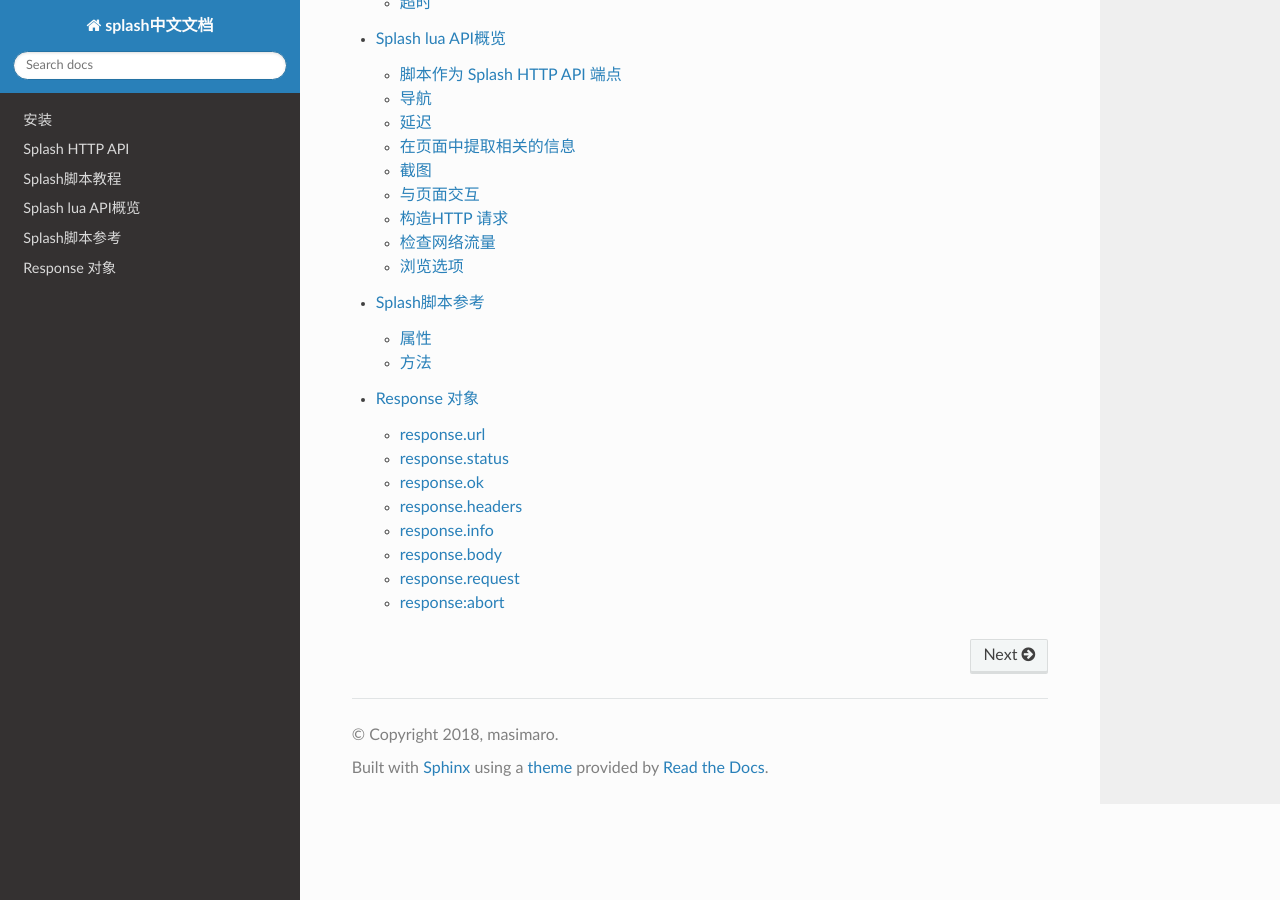
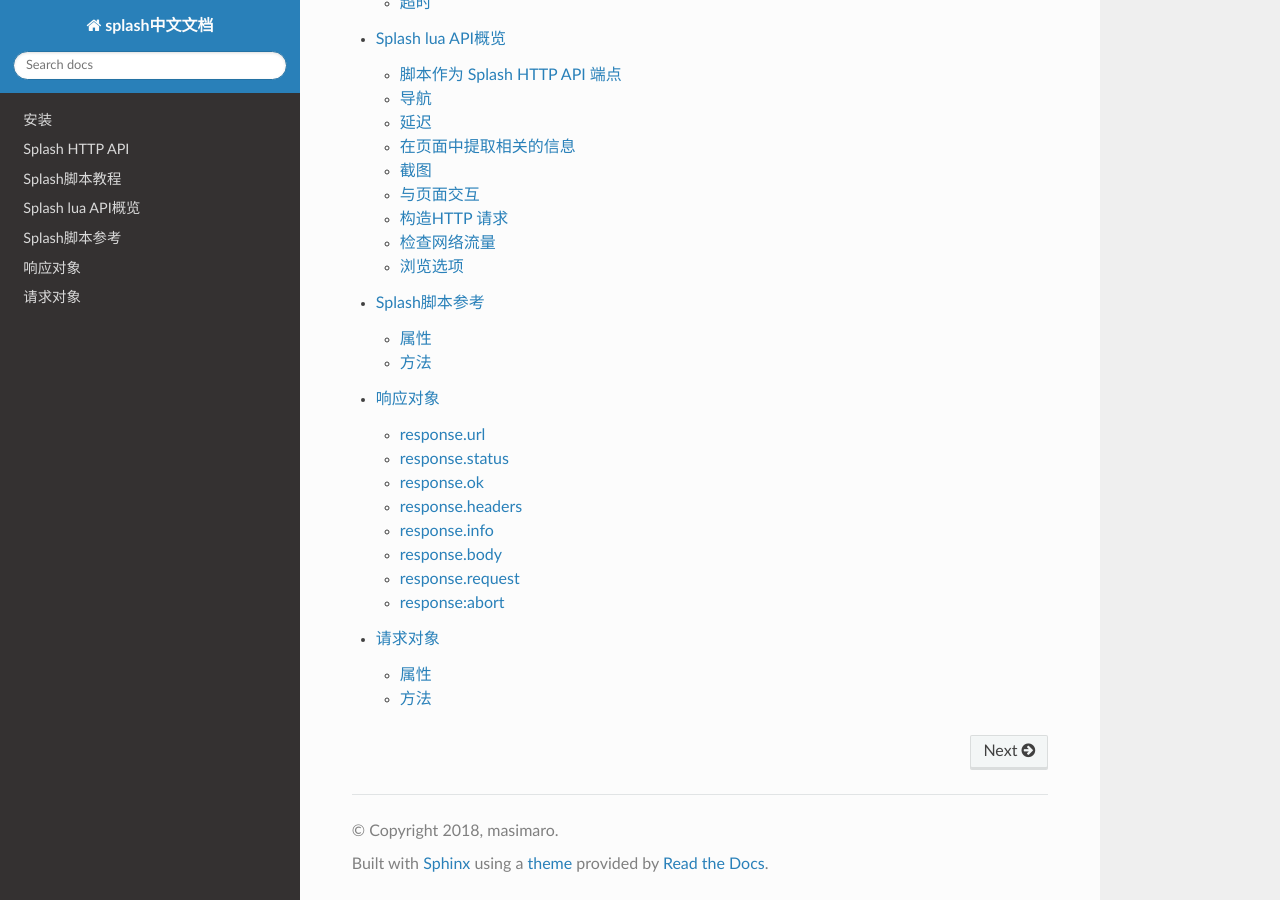
Before and after one commit to aMonst/splash_CN-DOC, a Sphinx documentation site: the page built from source/index.rst, in a window 1280 px wide and 900 px high, scrolled down 1352 px. Built offline with Sphinx 7.4.7 and the Read the Docs theme 2.0.0, drawn with Linux system fonts in a browser that asks for light colours; some of the changed lines change nothing that is shown.

Commit message:
新增scripting-request-object.rst文件

```diff
--- a/source/index.rst
+++ b/source/index.rst
@@ -35,3 +35,4 @@
    scripting-overview
    scripting-ref
    scripting-response-object
+   scripting-request-object
--- /dev/null
+++ b/source/scripting-request-object.rst
@@ -0,0 +1,151 @@
+.. _request-object:
+
+请求对象
+=======================================
+请求对象通过 `splash:on_request <./scripting-ref.html#splash-on-request>`_ 定义的回调函数接收, 它们也可以作为 `response.request <./scripting-response-object.html#splash-response-request>`_
+
+.. _attributes:
+
+属性
+--------------------------------------
+请求对象中用许多属性来描述HTTP请求的相关信息.这些字段仅仅作为一种信息，即使对他们进行修改也不会对最终发送的HTTP请求产生任何影响
+
+.. _request-url:
+
+request.url
+^^^^^^^^^^^^^^^^^^^^^^^^^^^^^^^^^^^^^^^^^
+请求的url
+
+.. _request-method:
+
+request.method
+^^^^^^^^^^^^^^^^^^^^^^^^^^^^^^^^^^^^^^^^
+使用大写字母表示的请求的方法,例如 "GET"
+
+.. _request-headers:
+
+request.headers
+^^^^^^^^^^^^^^^^^^^^^^^^^^^^^^^^^^^^^^^^^^^
+一个用Lua中table结构表示的HTTP的请求头(一个由名称到键值的映射);键值为响应头对应的名称, 值为响应头对应的值.
+
+查询时是不区分大小写的，因此 ``request.headers['content-type']`` 与 ``request.headers['Content-Type']`` 是相同的.
+
+.. _request-info:
+
+request.info
+^^^^^^^^^^^^^^^^^^^^^^^^^^^^^^^^^^^^^^^^^^^^
+它是一个lua中的table结构，以 `HAR request <http://www.softwareishard.com/blog/har-12-spec/#request>`_ 的格式来表示请求数据
+
+.. _methods:
+
+方法
+----------------------------------------------
+
+为了修改或者丢弃某个请求，您可以使用下面列举的 ``request`` 相关方法。请注意这些方法只有在请求发送之前有效
+(如果一个请求已经被发送，那么修改它也就没有意义)。目前您只能在 ``splash:on_request <splash-on-request>`` 定义的回调函数中使用
+
+.. _request-abort:
+
+request:abort
+^^^^^^^^^^^^^^^^^^^^^^^^^^^^^^
+丢弃一个请求
+
+**原型:** ``request:abort()``
+
+**返回值:** ``nil``
+
+**是否异步:** 否
+
+.. _request-enable-response-body:
+
+request:enable_response_body
+^^^^^^^^^^^^^^^^^^^^^^^^^^^^^^^^^^^^
+启用对响应内容的追踪(例如启用之后您可以使用 `response.body <./scripting-response-object.html#splash-response-body>`_ )
+
+**原型:** ``request:enable_response_body()``
+
+**返回值:** ``nil``
+
+**是否异步:** 否
+
+当 `splash.response_body_enabled <./scripting-ref.html#splash-response-body-enabled>`_ 被设置为false时,
+这个函数将会开启每个请求的响应内容追踪, 您可以在 ``splash:on_request <splash-on-request>`` 定义的回调函数中使用
+
+.. _request-set-url:
+
+request:set_url
+^^^^^^^^^^^^^^^^^^^^^^^^^^^^^^^^^^^^^^^
+修改请求的URL为用户指定的url
+
+**原型:** ``request:set_url(url)``
+
+**参数:**
+
+- url: 一个请求的新的url
+
+**返回值:** ``nil``
+
+**是否异步:** 否
+
+.. _request-set-proxy:
+
+request:set_proxy
+^^^^^^^^^^^^^^^^^^^^^^^^^^^^^^^^^^^^^^^
+
+在当前的请求中设置代理服务器的相关信息
+
+**原型:** ``request:set_proxy{host, port, username=nil, password=nil, type='HTTP'}``
+
+**参数:**
+
+- host
+- port
+- username
+- password
+- type: 代理类型; 允许的类型有 ‘HTTP’ 和 ‘SOCKS5’.
+
+**返回值:** nil
+
+**是否异步:** 否
+
+如果一个代理服务不需要进行认证，那么 ``username`` 和 ``password`` 可以忽略
+
+如果代理类型设置为 "HTTP" HTTPS的代理也能正常工作, 它是使用 CONNECT命令还实现的
+
+.. _request-set-timeout:
+
+request:set_timeout
+^^^^^^^^^^^^^^^^^^^^^^^^^^^^^^^^^^^^^^^^
+
+您可以针对这个请求设置一个超时时间
+
+**原型:** ``request:set_timeout(timeout)``
+
+**参数:**
+
+- timeout : 超时时间，单位为秒
+
+**返回值:** nil
+
+**是否异步:** 否
+
+如果发生超时后，响应仍然没有接收完成，此时会丢弃请求。您可以参考: `splash.resource_timeout <./scripting-ref.html#splash-resource-timeout>`_
+
+.. _request-set-header:
+
+request:set_header
+^^^^^^^^^^^^^^^^^^^^^^^^^^^^^^^^^^^^^^
+设置请求的请求头
+
+**原型:** ``request:set_header(name, value)``
+
+**参数:**
+
+- name: 请求头的名称
+- value: 请求头的值
+
+**返回值:** nil
+
+**是否异步:** 否
+
+您可以参考: `splash:set_custom_headers <splash-set-custom-headers>`_
--- a/source/scripting-response-object.rst
+++ b/source/scripting-response-object.rst
@@ -1,4 +1,6 @@
-Response 对象
+.. _response-objects:
+
+响应对象
 =============================================
 
 Respons Object 作为某些 Splash 方法执行的结果被返回(像 `splash:http_get <./scripting-ref.html#splash-http-get>`_
```
